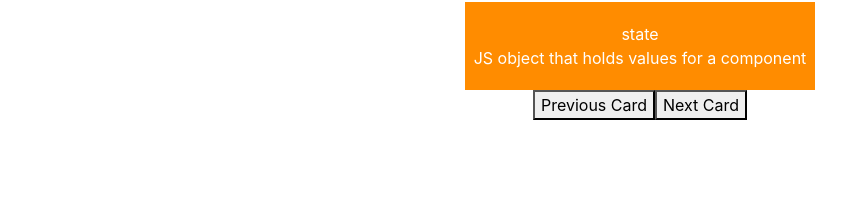
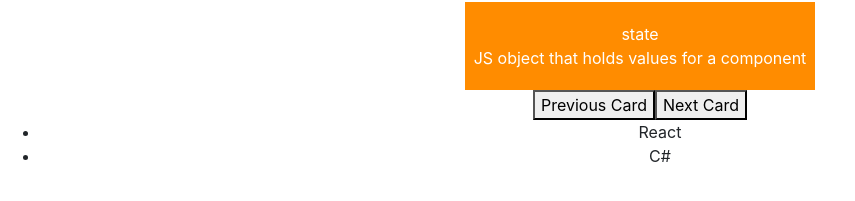
Before and after one commit to Abeyang13/Flashcards, a React (Create React App) app: page / in a window 1280 px wide. Shown: the part 99-300 px from the top of the page, without its empty margins (0-855 px from the left). Built offline with nearby package versions, Linux system fonts and the light colour scheme.

Commit message:
Created a subjectList component.  In the cardsContainer component it returns and unordered list of the title of each collection.  Then it passes it back to the child component subjectList.

```diff
--- a/src/components/Cards-Container/cardsContainer.jsx
+++ b/src/components/Cards-Container/cardsContainer.jsx
@@ -1,5 +1,6 @@
 import React, {Component} from 'react';
 import CurrentCard from '../Current-Card/currentCard';
+import ListOfSubjects from '../Subject-List/subjectList';
 import collection from '../Data/data';
 import './cardsContainer.css';
 
@@ -43,6 +44,7 @@ class CardContainer extends Component{
     }
 
     render(){
+        console.log(this.state.collections);
         return(
             <>
             <div>
@@ -52,7 +54,17 @@ class CardContainer extends Component{
                 />
             </div>
             <div>
-            <button onClick={this.setPreviousCard}>Previous Card</button><button onClick={this.setNextCard}>Next Card</button>
+                <button onClick={this.setPreviousCard}>Previous Card</button>
+                <button onClick={this.setNextCard}>Next Card</button>
+            </div>
+            <div>
+                <ul>
+                    {
+                        this.state.collections.map((collection)=>{
+                            return(<ListOfSubjects title={collection.title} />)
+                        })
+                    }
+                </ul>
             </div>
             </>
         );
--- /dev/null
+++ b/src/components/Subject-List/subjectList.jsx
@@ -0,0 +1,16 @@
+import React from 'react';
+import Container from 'react-bootstrap/Container';
+import Row from 'react-bootstrap/Row';
+import Col from 'react-bootstrap/Col';
+import './subjectList.css';
+
+const ListOfSubjects = (props) => {
+    return(
+        <li>
+            {props.title}
+        </li>
+
+    );
+}
+
+export default ListOfSubjects;
```
Also changed, not shown: src/components/Subject-List/subjectList.css (added).
